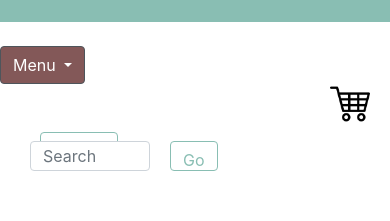
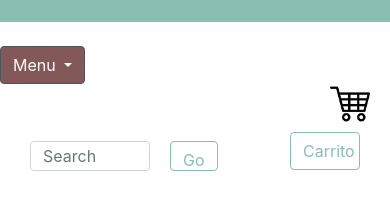
Before and after one commit to florcosentino/mi_repositorio, a website: page index.html in a window 390 px wide. Shown: the part 79-300 px from the top of the page. Drawn offline with nearby package versions, Linux system fonts and the light colour scheme.

Commit message:
intento carrito 1

```diff
--- a/index.html
+++ b/index.html
@@ -42,8 +42,10 @@
             </div>
          </div>
      </section>
+     <section class="cajaCarrito">
         <div id="carrito"> <img class="fotoCarrito" src="Imagenes/carrito3.png" alt="carrito"> </div>
         <button id="botonCarrito" class="btn btn-outline-success my-2 my-sm-0" type="submit"> Carrito </button>
+     </section>
      <form class="form-inline">
         <input id="barra" class="form-control mr-sm-2" type="search" placeholder="Search" aria-label="Search">
         <button id="botonBarra" class="btn btn-outline-success my-2 my-sm-0" type="submit">Go</button>
--- a/scss/estilos.scss
+++ b/scss/estilos.scss
@@ -104,6 +104,8 @@ $color-blanco: white;
     }
 }
 
+.cajaCarrito {
+
     #carrito {
         text-align: right;
         margin-right: 150px;
@@ -119,6 +121,7 @@ $color-blanco: white;
         transform: translate(1180px, -8px);
         color: $color-aqua;
         border-color: $color-aqua;
+    }
 }
 
 #barra {
@@ -795,7 +798,6 @@ footer {
         flex-wrap: nowrap;
         justify-content: center;
 
-
         #header__logo {
             text-align: center;
             margin: 0px;
@@ -818,7 +820,6 @@ footer {
         flex-wrap: nowrap;
         justify-content: center;
 
-
         #header__logo {
             text-align: center;
             margin-left: 0px;
@@ -840,6 +841,12 @@ footer {
         color: $color-lila;
     }
 
+    .cajaCarrito {
+        display: flex;
+        flex-direction: column;
+        flex-wrap: nowrap;
+        justify-content: center;
+
         #carrito {
             text-align: right;
             margin-right: 60px;
@@ -851,10 +858,15 @@ footer {
             }
         }
 
+
         #botonCarrito {
-        transform: translate(40px, 0px);
+            transform: translate(290px, 0px);
             color: $color-aqua;
             border-color: $color-aqua;
+            width: 70px;
+            margin: none;
+        }
+
     }
 
     #barra {
```
Also changed, not shown: conjuntos.html (+2 -0 lines), pijamas.html (+2 -0 lines), sale.html (+2 -0 lines), sucursales.html (+2 -0 lines), css/style.css. Lines whose indentation alone changed are shown as unchanged.
